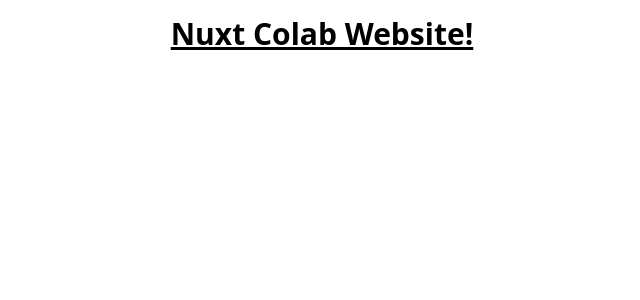
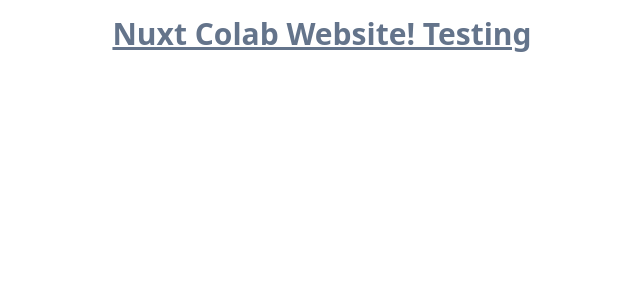
Before and after one commit to dragon-devs/colab-website, a Nuxt app: page / in a window 1280 px wide. Shown: the top 300 px of the page, without its empty margins (318-958 px from the left). Built offline with nearby package versions, Linux system fonts and the light colour scheme.

Commit message:
testing protections

```diff
--- a/pages/index.vue
+++ b/pages/index.vue
@@ -1,7 +1,7 @@
 <template>
   <div class="flex justify-center item-center p-4">
-    <h1 class="text-3xl font-bold underline">
-      Nuxt Colab Website!
+    <h1 class="text-3xl font-bold underline text-slate-500">
+      Nuxt Colab Website! Testing
     </h1>
   </div>
 </template>
```
